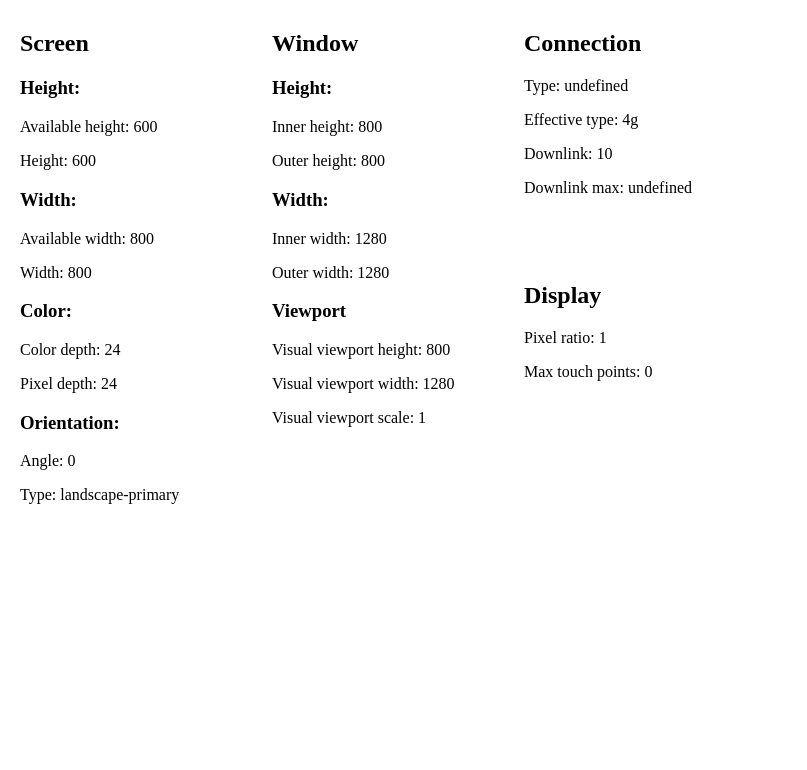
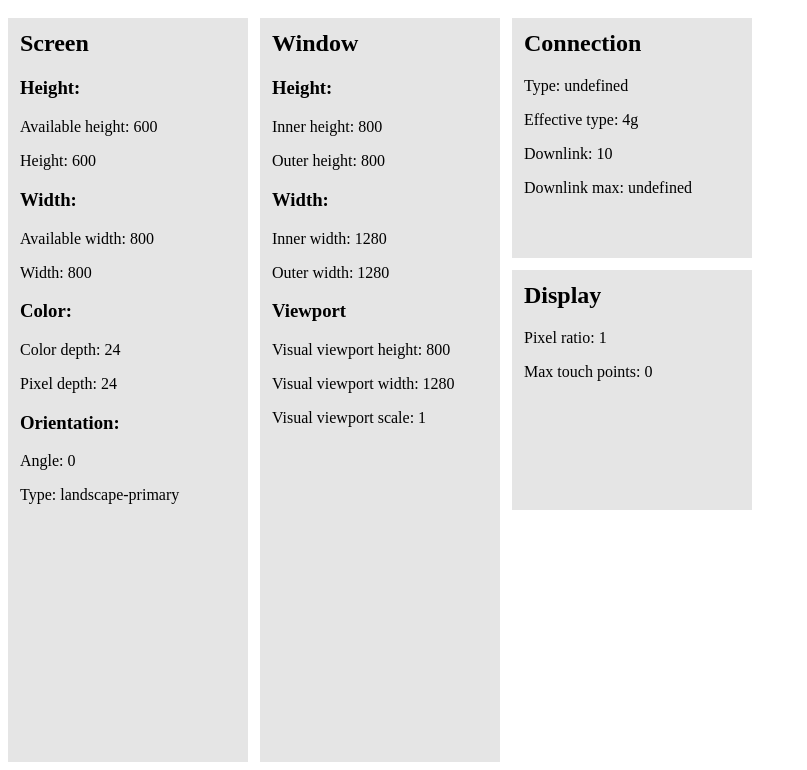
Before and after one commit to Reason0x6/Reason0x6.github.io, a plain HTML site: page index.html in a window 1280 px wide. Shown: the part 48-818 px from the top of the page, without its empty margins (0-807 px from the left). Drawn offline with Linux system fonts and the light colour scheme.

Commit message:
Update index.html

```diff
--- a/index.html
+++ b/index.html
@@ -12,6 +12,7 @@
    grid-gap: 12px 12px;
 }
 .panel {
+   background-color: rgba(0,0,0,0.1);
    padding: 12px;
 }
 .panel__tall {
```
